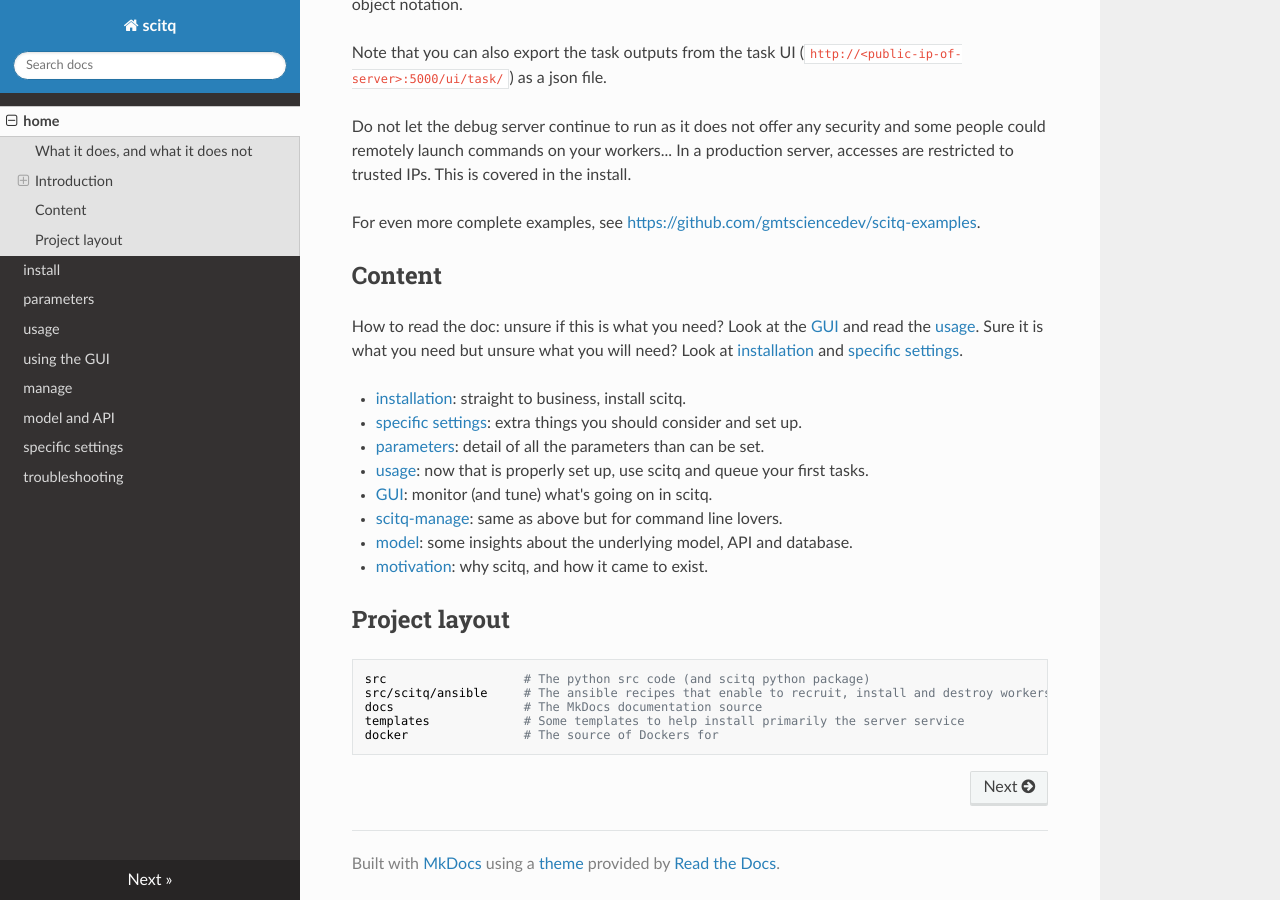
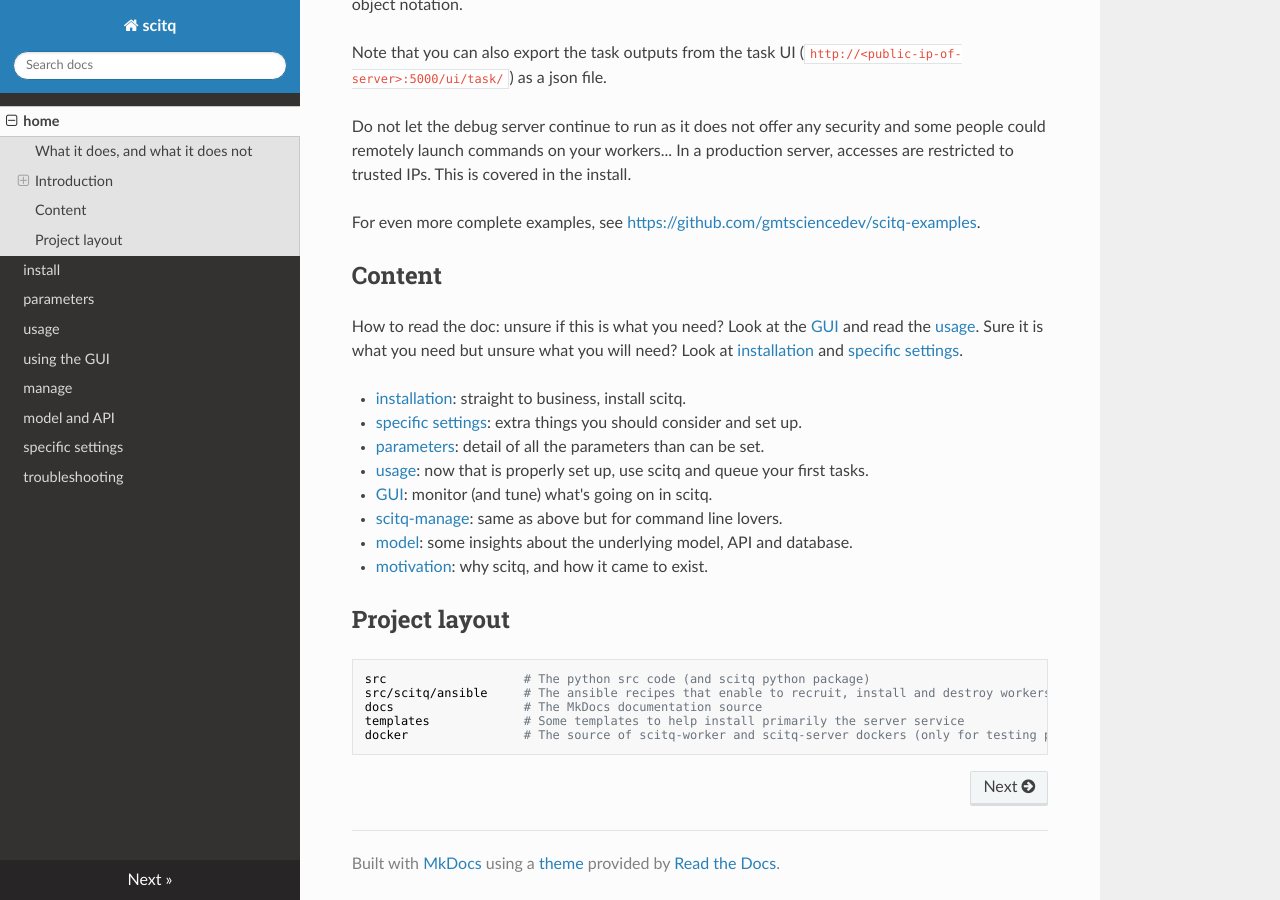
Before and after one commit to gmtsciencedev/scitq, an MkDocs documentation site: the page built from docs/index.md, in a window 1280 px wide and 900 px high, scrolled down 8401 px. Built offline with MkDocs 1.6.1, drawn with Linux system fonts in a browser that asks for light colours; nearby versions of some CDN libraries.

Commit message:
misc problem in doc

```diff
--- a/docs/index.md
+++ b/docs/index.md
@@ -19,4 +19,4 @@ How to read the doc: unsure if this is what you need? Look at the [GUI](gui.md)
     src/scitq/ansible     # The ansible recipes that enable to recruit, install and destroy workers
     docs                  # The MkDocs documentation source
     templates             # Some templates to help install primarily the server service
-    docker                # The source of Dockers for
+    docker                # The source of scitq-worker and scitq-server dockers (only for testing purpose, do not use in production)
```
